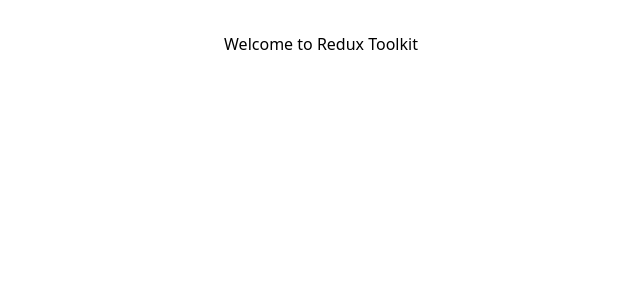
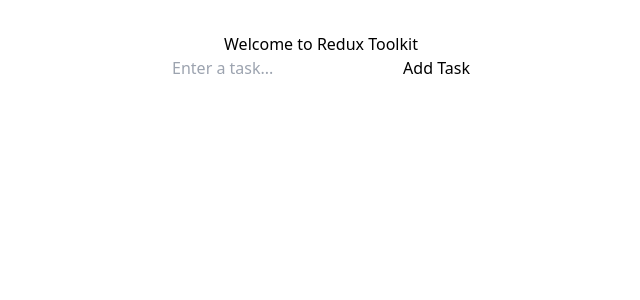
Before and after one commit to TBS96/manageTodosRTK, a React (Vite) app: page / in a window 1280 px wide. Shown: the top 300 px of the page, without its empty margins (319-959 px from the left). Built offline with nearby package versions, Linux system fonts and the light colour scheme.

Commit message:
create component AddTodo.jsx to create a form having input field and btn ; useDispatch() to dispatch the data(action) to store via using reducer
Signed-off-by: TBS96 <9tbs6@proton.me>

```diff
--- a/src/App.jsx
+++ b/src/App.jsx
@@ -6,6 +6,7 @@ const App = () => {
   return (
     <div>
       <h1>Welcome to Redux Toolkit</h1>
+      <AddTodo />
     </div>
   )
 }
--- /dev/null
+++ b/src/components/AddTodo.jsx
@@ -0,0 +1,30 @@
+import React, { useState } from 'react'
+import { useDispatch } from 'react-redux'
+import { addTodo } from '../features/todo/todoSlice'
+
+const AddTodo = () => {
+
+    const [input, setInput] = useState('')
+
+    const dispatch = useDispatch()
+
+    const addTodoHandler = (e) => {
+        e.preventDefault()
+        dispatch(addTodo(input))
+        setInput('')
+    }
+
+    return (
+        <form onSubmit={addTodoHandler} className='space-x-3 mt-12'>
+            <input type="search" value={input} onChange={(e) => setInput(e.target.value)} className='bg-gray-800 text-white rounded border border-gray-700 focus:ring-2 focus:ring-indigo-900 px-3 py-1 leading-8 transition-colors duration-1000 ease-in-out' placeholder='Enter a task...' />
+
+            <button type='submit' className='bg-indigo-500 text-white border-0 px-6 py-2 rounded focus:outline-none hover:bg-indigo-600 text-lg'>Add Task</button>
+        </form>
+    )
+}
+
+export default AddTodo
+
+
+// NOTES:
+// AddTodo to be sent in store via Reducer, so we use useDispatch() to dispatch the data(action).
```
